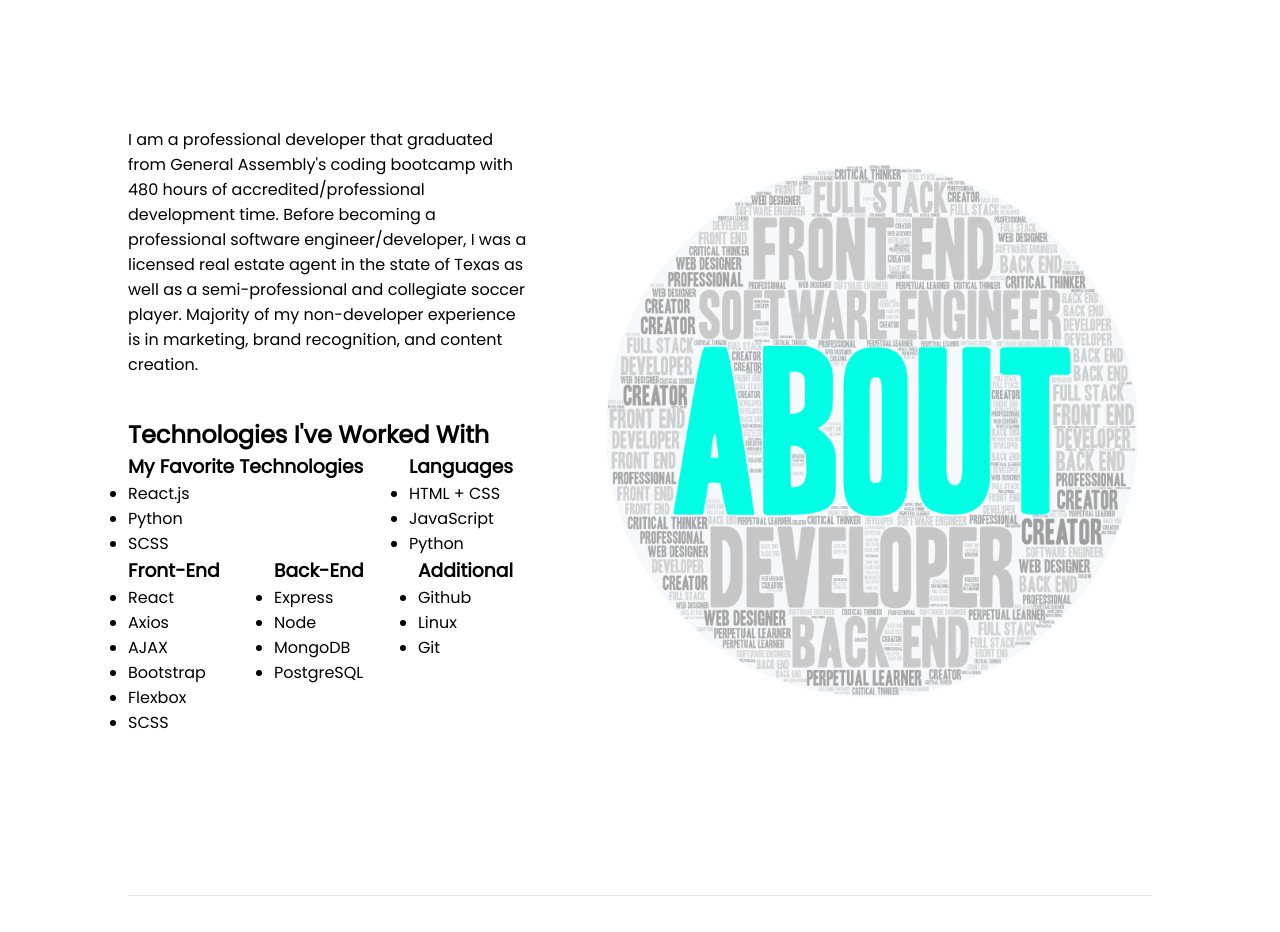
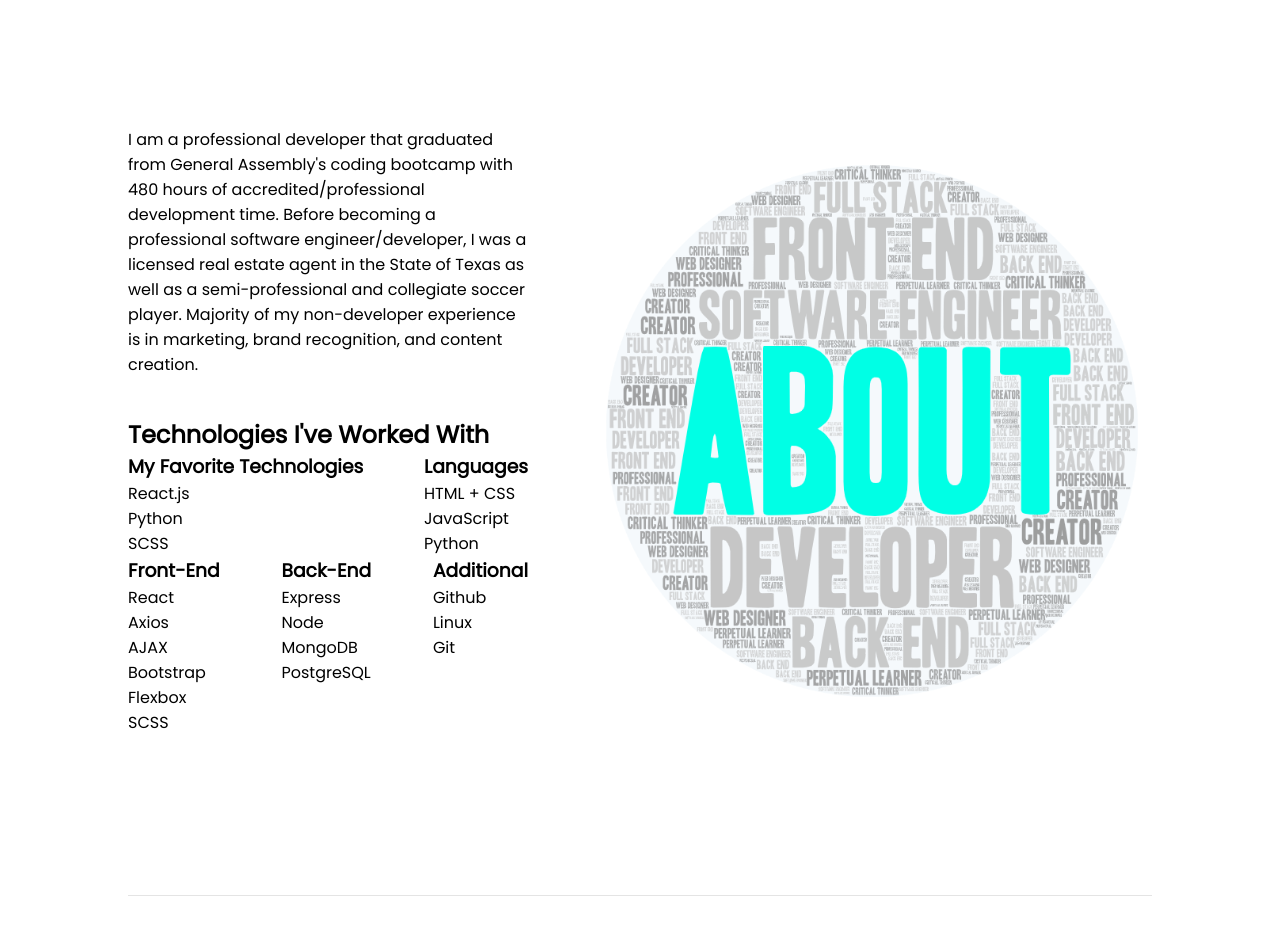
Before and after one commit to cjoynerw/portfolio, a plain HTML site: page index.html in a window 1280 px wide. Shown: the part 2260-3192 px from the top of the page. Drawn offline with Linux system fonts and the light colour scheme.

```diff
--- a/index.html
+++ b/index.html
@@ -71,7 +71,7 @@
                         <p>I am a professional developer that graduated from General Assembly's
                             coding bootcamp with 480 hours of accredited/professional development
                             time. Before becoming a professional software engineer/developer, I was
-                            a licensed real estate agent in the state of Texas as well as a semi-professional
+                            a licensed real estate agent in the State of Texas as well as a semi-professional
                             and collegiate soccer player. Majority of my non-developer experience is in marketing,
                             brand recognition, and content creation.
                         </p>
--- a/style.css
+++ b/style.css
@@ -181,9 +181,13 @@ nav img {
     justify-content: space-between;
     flex-wrap: wrap;
 }
-.techs h3 {
-    padding-right: 15px;
+.techs ul {
+    list-style: none;
 }
+/* .tech1 {
+    margin-right: 10px;
+} */
+
 
 /* Box 4 */
 .box4 {
```
